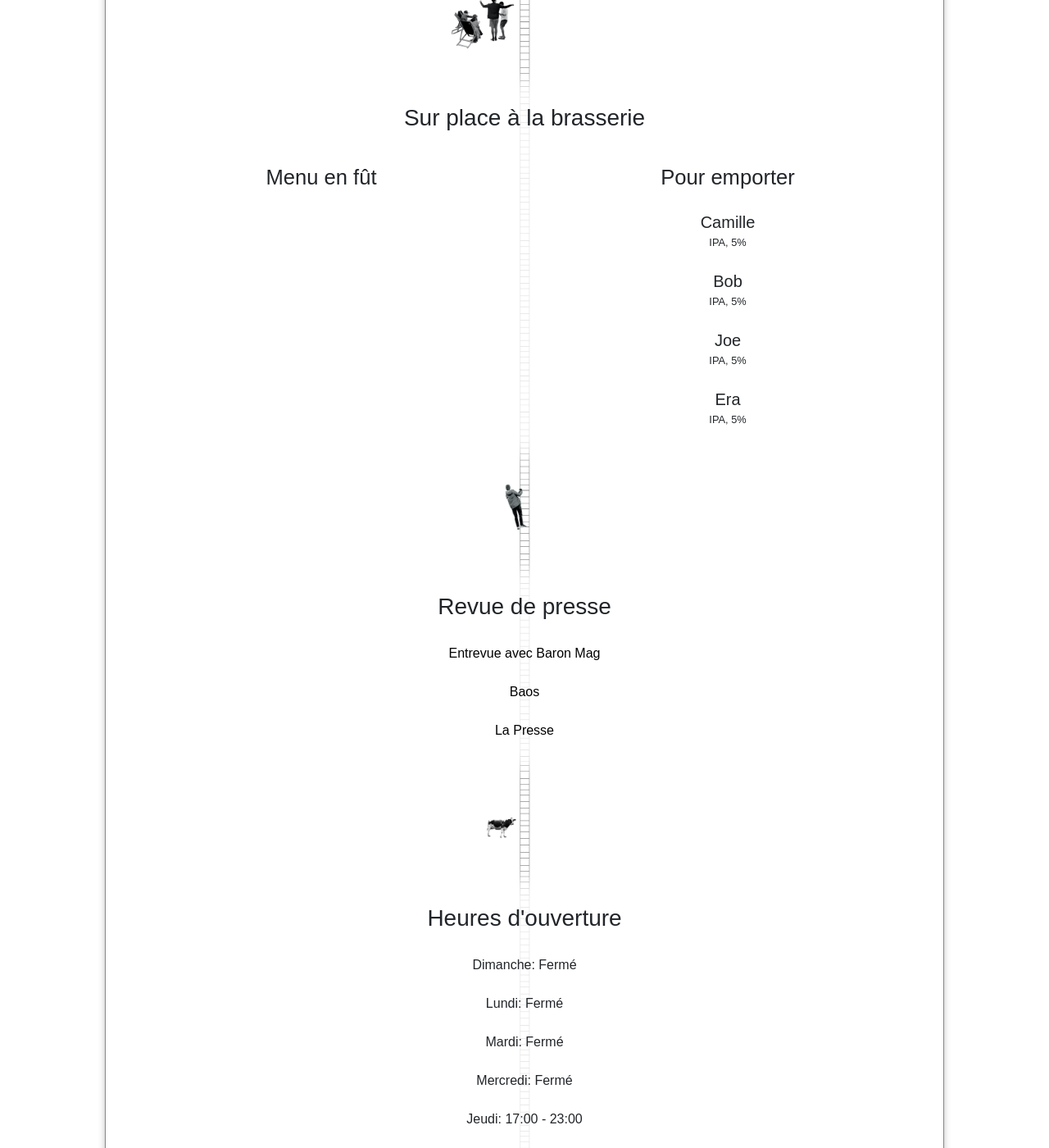
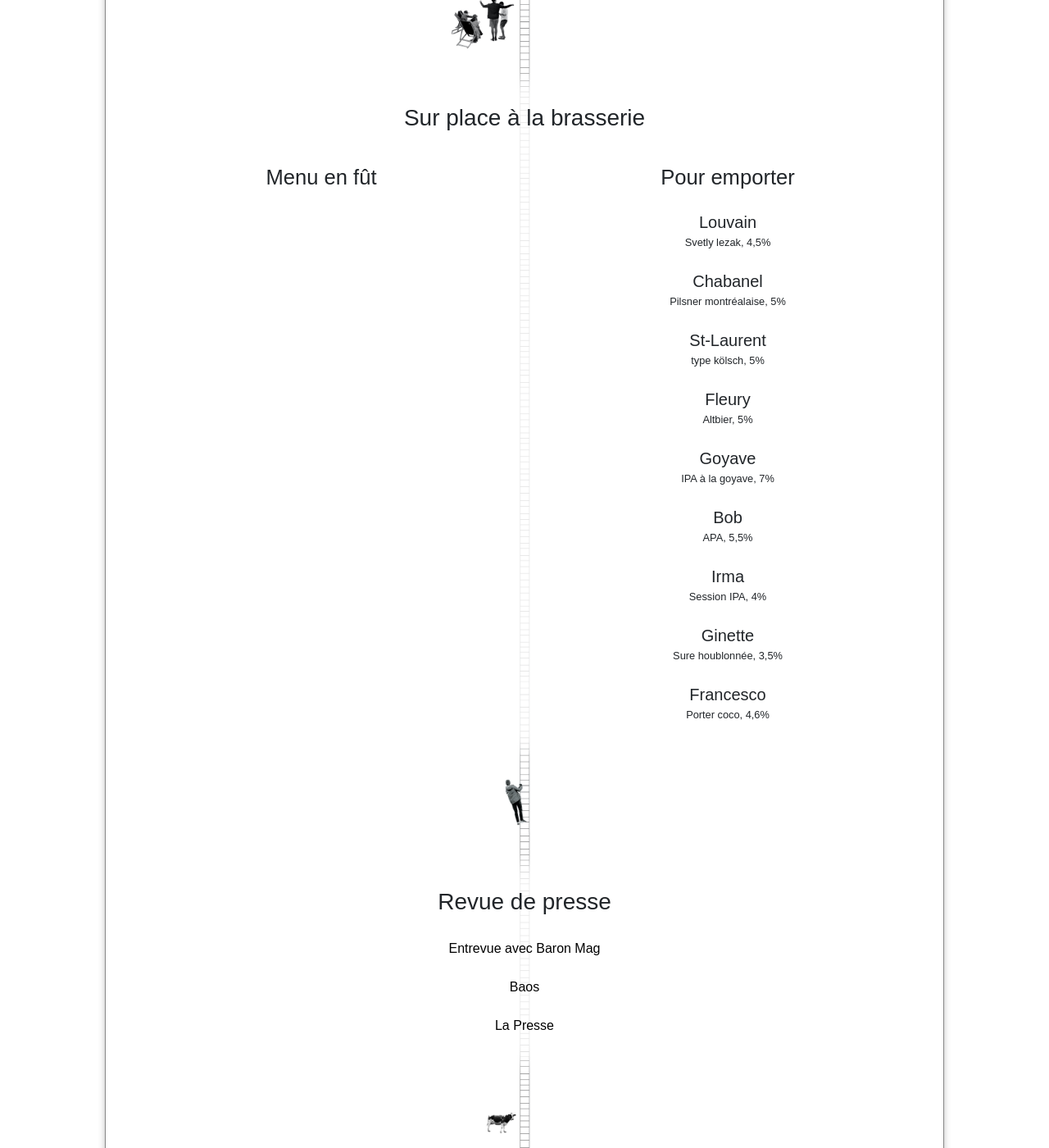
Before and after one commit to bieresilo/silo, a Jekyll site: the page built from index.html, in a window 1280 px wide and 1400 px high, scrolled down 2056 px. Shown: the whole window at 82% size. Built offline with Jekyll 4.4.1, drawn with Linux system fonts in a browser that asks for light colours; nearby versions of some CDN libraries; some web fonts are replaced.

Commit message:
Update takeout.yml

```diff
--- a/_data/takeout.yml
+++ b/_data/takeout.yml
@@ -1,16 +1,36 @@
-- name: Camille
-  type: IPA
-  abv: 5%
+- name: Louvain
+  type: Svetly lezak
+  abv: 4,5%
   id: 1
-- name: Bob
-  type: IPA
+- name: Chabanel
+  type: Pilsner montréalaise
   abv: 5%
   id: 2
-- name: Joe
-  type: IPA
+- name: St-Laurent
+  type: type kölsch
   abv: 5%
   id: 3
-- name: Era
-  type: IPA
+- name: Fleury
+  type: Altbier
   abv: 5%
   id: 4
+- name: Goyave
+  type: IPA à la goyave
+  abv: 7%
+  id: 5
+- name: Bob
+  type: APA
+  abv: 5,5%
+  id: 6
+- name: Irma
+  type: Session IPA
+  abv: 4%
+  id: 7
+- name: Ginette
+  type: Sure houblonnée
+  abv: 3,5%
+  id: 8
+- name: Francesco
+  type: Porter coco
+  abv: 4,6%
+  id: 9
```
